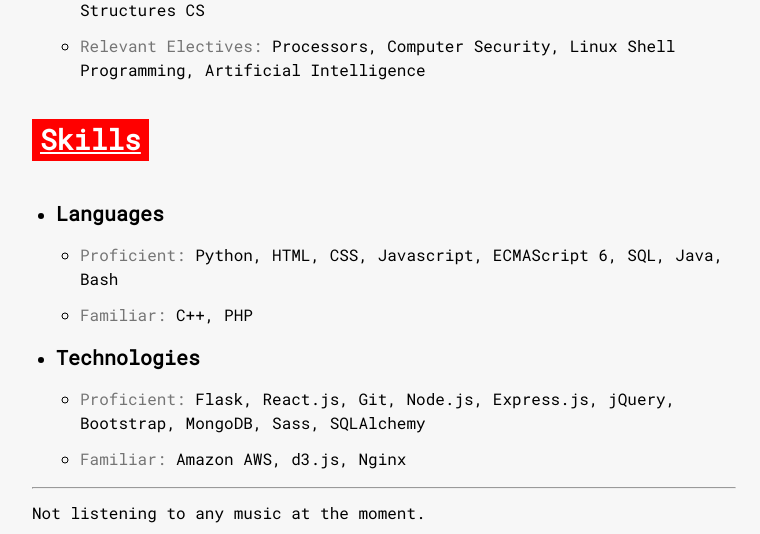
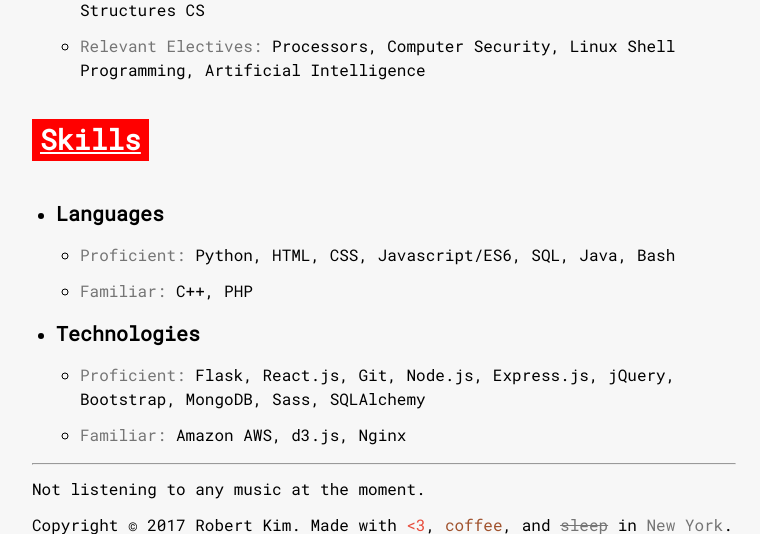
Before and after one commit to rkty13/personalsite-lambda, a Flask app: template templates/index.html in a window 1280 px wide. Shown: the part 2147-2681 px from the top of the page, without its empty margins (256-1016 px from the left). Run offline with Flask 2, Linux system fonts and the light colour scheme; the template is opened without the code that fills it, so the values that code supplies are empty; style sheets or scripts are compiled from the project's sources.

Commit message:
Content update.

```diff
--- a/templates/index.html
+++ b/templates/index.html
@@ -128,7 +128,7 @@
           <li>
             <h4>Languages</h4>
             <ul>
-              <li><p><span>Proficient: </span>Python, HTML, CSS, Javascript, ECMAScript 6, SQL, Java, Bash</p></li>
+              <li><p><span>Proficient: </span>Python, HTML, CSS, Javascript/ES6, SQL, Java, Bash</p></li>
               <li><p><span>Familiar: </span>C++, PHP</p></li>
             </ul>
           </li>
```
